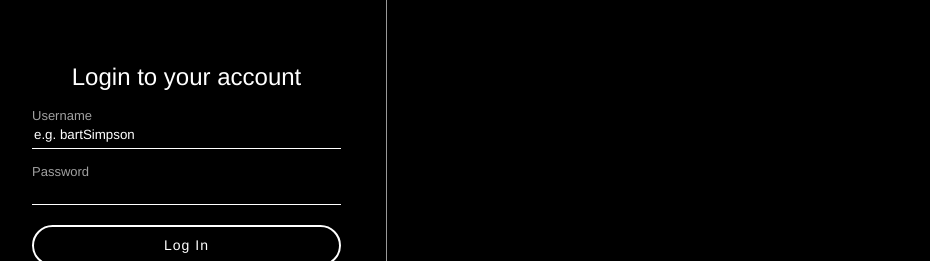
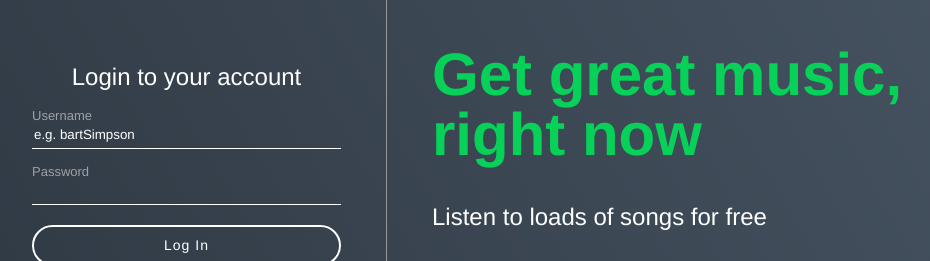
Before and after one commit to jaymalave/WPL-Project, a PHP site: page /register.php in a window 1280 px wide. Shown: the top 261 px of the page, without its empty margins (141-1071 px from the left). Run offline with PHP 8.4, Linux system fonts and the light colour scheme; some libraries are stand-ins or nearby versions.

Commit message:
feat: style complete

```diff
--- a/assets/css/register.css
+++ b/assets/css/register.css
@@ -8,6 +8,7 @@ body {
 #background {
 	background-color: #000;
     /* background-image: url(../images/bg.jpg); */
+    background-image: linear-gradient(60deg, #29323c 0%, #485563 100%);
     background-position: center;
     background-size: cover;
     display: table;
@@ -107,3 +108,36 @@ body {
 #loginForm {
 	display: none;
 }
+
+
+#loginText {
+    padding: 45px;
+    display: table-cell;
+}
+
+#loginText h1 {
+    color: #07d159;
+    font-size: 60px;
+    font-weight: bold;
+}
+
+#loginText h2 {
+    margin: 35px 0;
+}
+
+#loginText ul {
+    padding: 0;
+}
+
+#loginText li {
+    font-size: 20px;
+    list-style-type: none;
+    padding: 5px 30px;
+    background: url(../images/icons/checkmark.png) no-repeat 0 0;
+}
+
+#inputContainer .errorMessage {
+    color: #07d159;
+    font-size: 12px;
+    display: block;
+}
--- a/register.php
+++ b/register.php
@@ -116,6 +116,15 @@ else {
 					</div>
 		</form>
 	</div>
+	<div id="loginText">
+				<h1>Get great music, right now</h1>
+				<h2>Listen to loads of songs for free</h2>
+				<ul>
+					<li>Discover music you'll fall in love with</li>
+					<li>Create your own playlists</li>
+					<li>Follow artists to keep up to date</li>
+				</ul>
+			</div>
 </div>
 </div>
 
```
